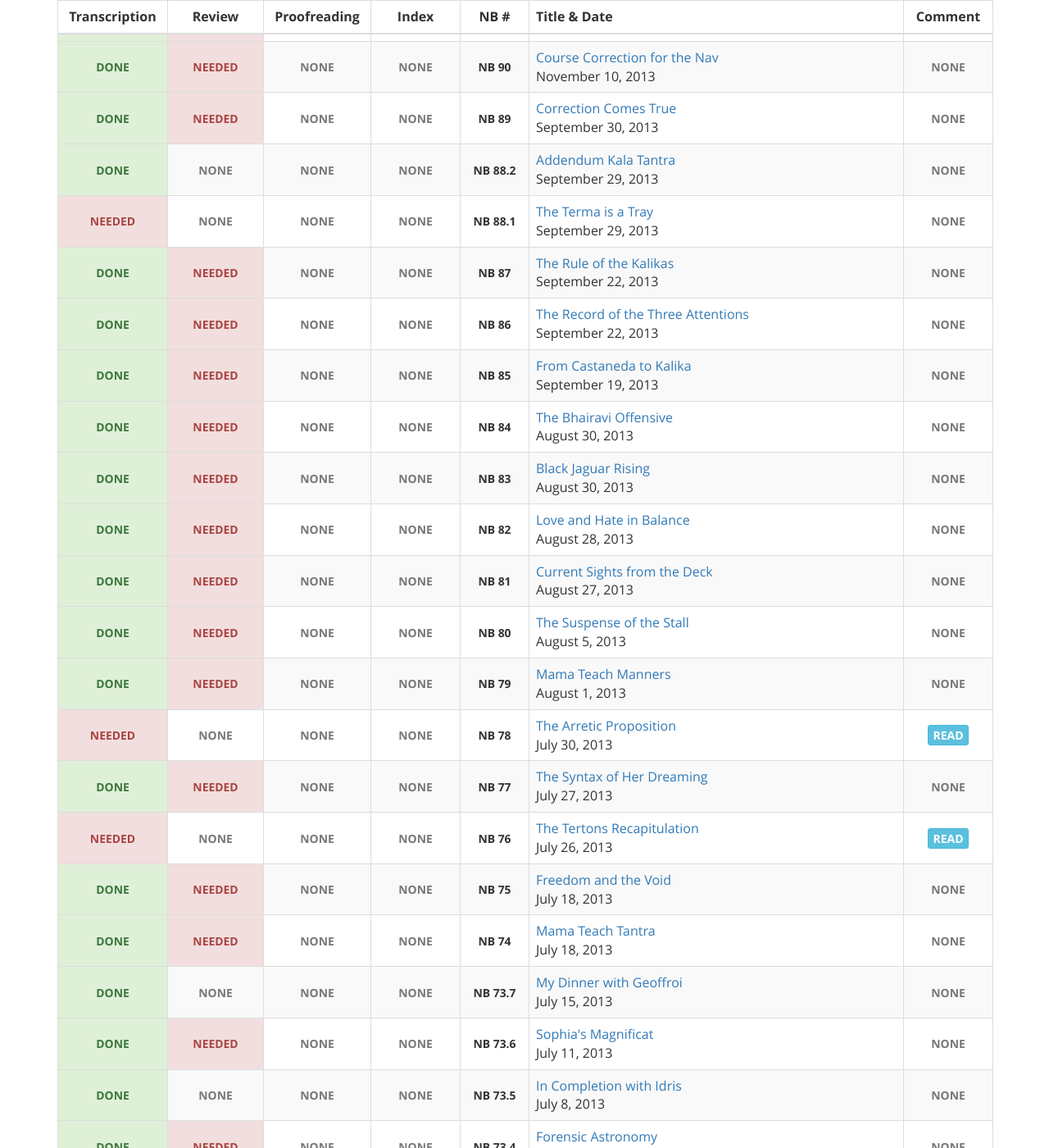
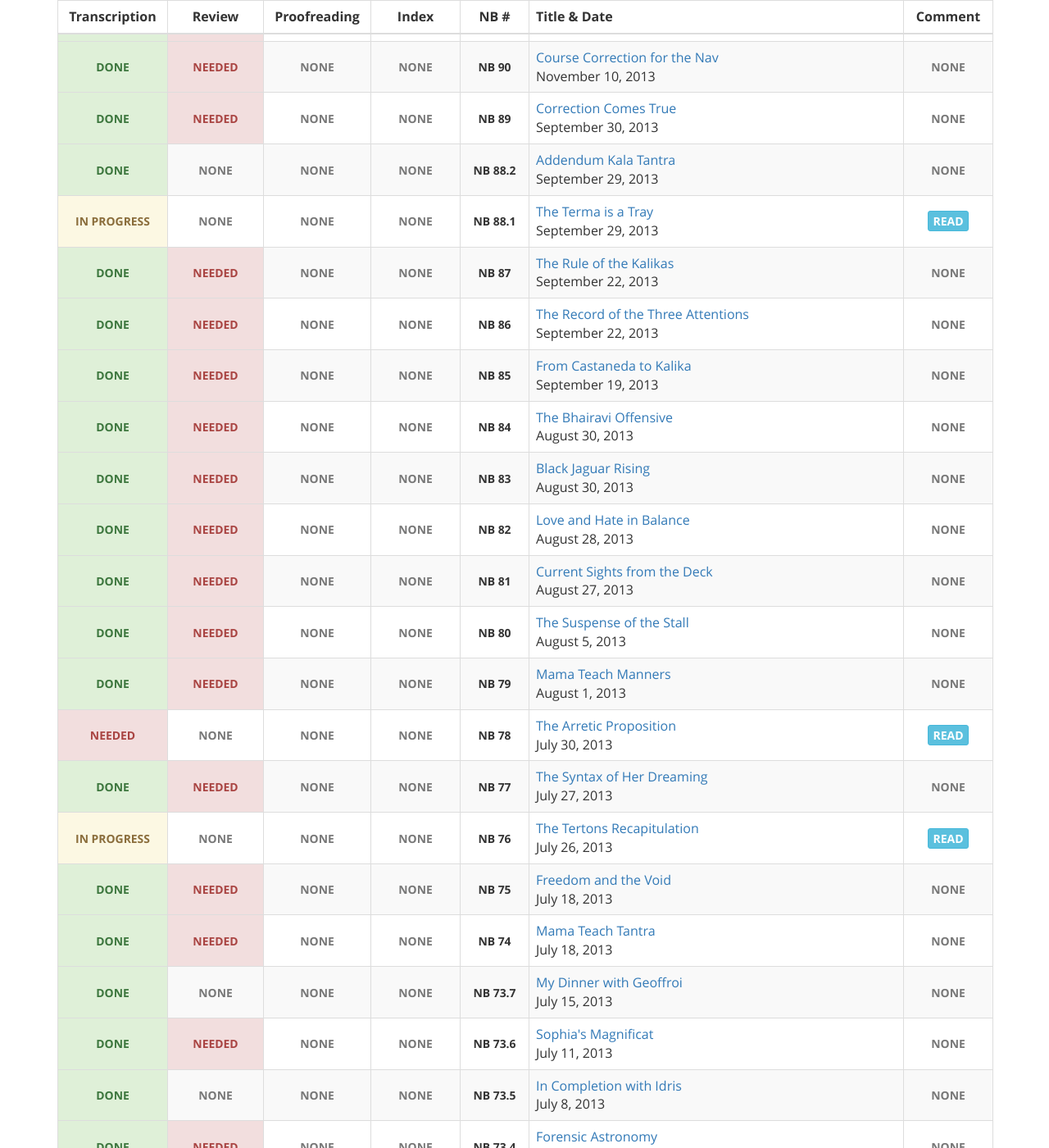
Before and after one commit to gaiaspora/gaiaspora.github.io, a Jekyll site: the page built from content/navigator-briefings.markdown, in a window 1280 px wide and 1400 px high, scrolled down 2454 px. Shown: the whole window at 82% size. Built offline with Jekyll 4.4.1, drawn with Linux system fonts in a browser that asks for light colours; some of the changed text lies outside the part shown.

Commit message:
Update nb.yaml

```diff
--- a/_data/nb.yaml
+++ b/_data/nb.yaml
@@ -314,13 +314,13 @@
   Comment: ""
 
 - NB: "88.1"
-  Transcription: "needed"
+  Transcription: "in progress"
   Review: "none"
   Proofreading: "none"
   Index: "none"
   Title: "The Terma is a Tray"
   Date: "September 29, 2013"
-  Comment: ""
+  Comment: "John Paine"
 
 - NB: "87"
   Transcription: "done"
@@ -422,7 +422,7 @@
   Comment: ""
 
 - NB: "76"
-  Transcription: "needed"
+  Transcription: "in progress"
   Review: "none"
   Proofreading: "none"
   Index: "none"
@@ -674,13 +674,13 @@
   Comment: ""
 
 - NB: "57"
-  Transcription: "needed"
+  Transcription: "in progress"
   Review: "none"
   Proofreading: "none"
   Index: "none"
   Title: "The Power of the Narrative"
   Date: "April 5, 2013"
-  Comment: ""
+  Comment: "Rob McD"
 
 - NB: "56.2"
   Transcription: "done"
```
